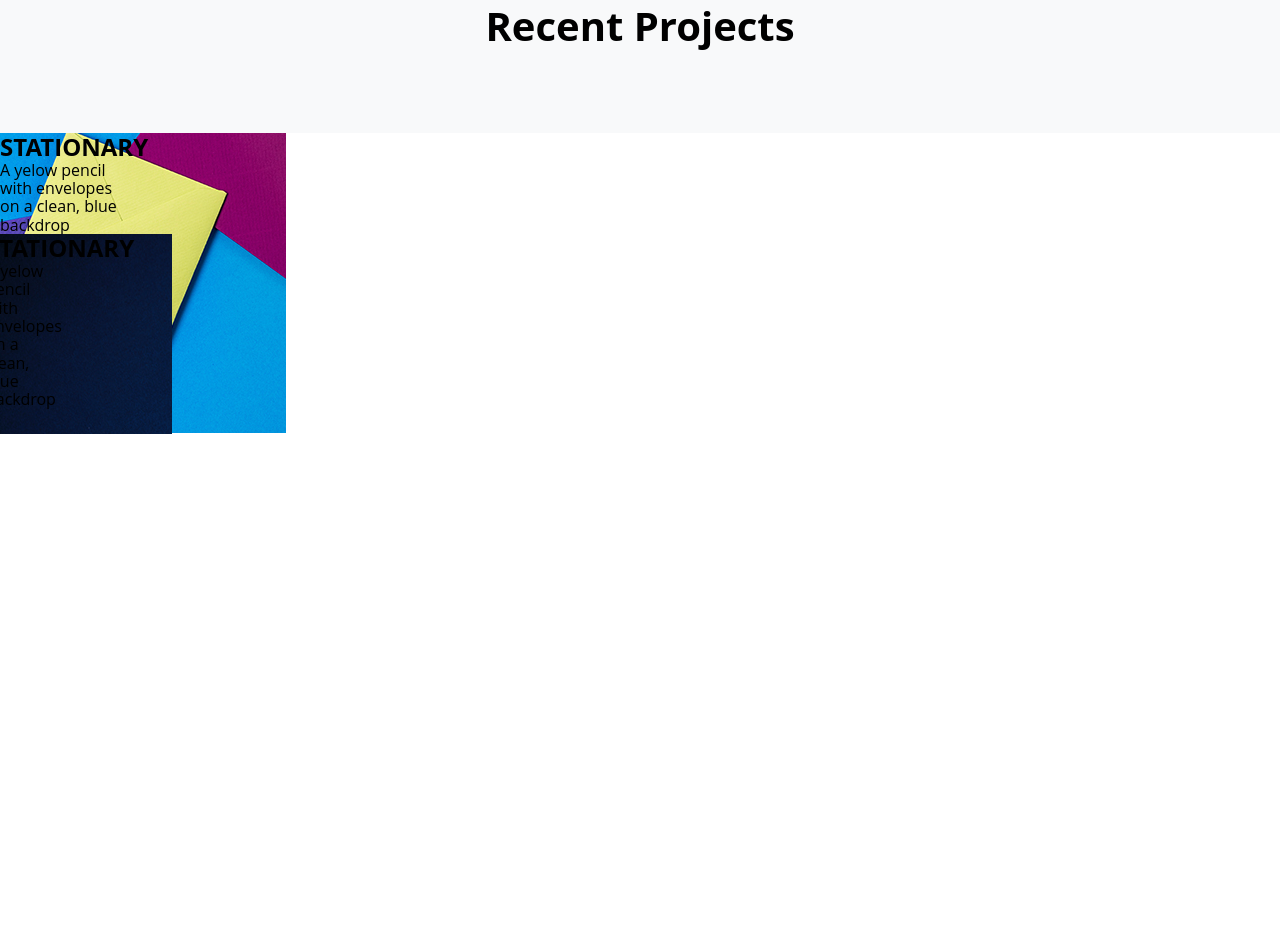
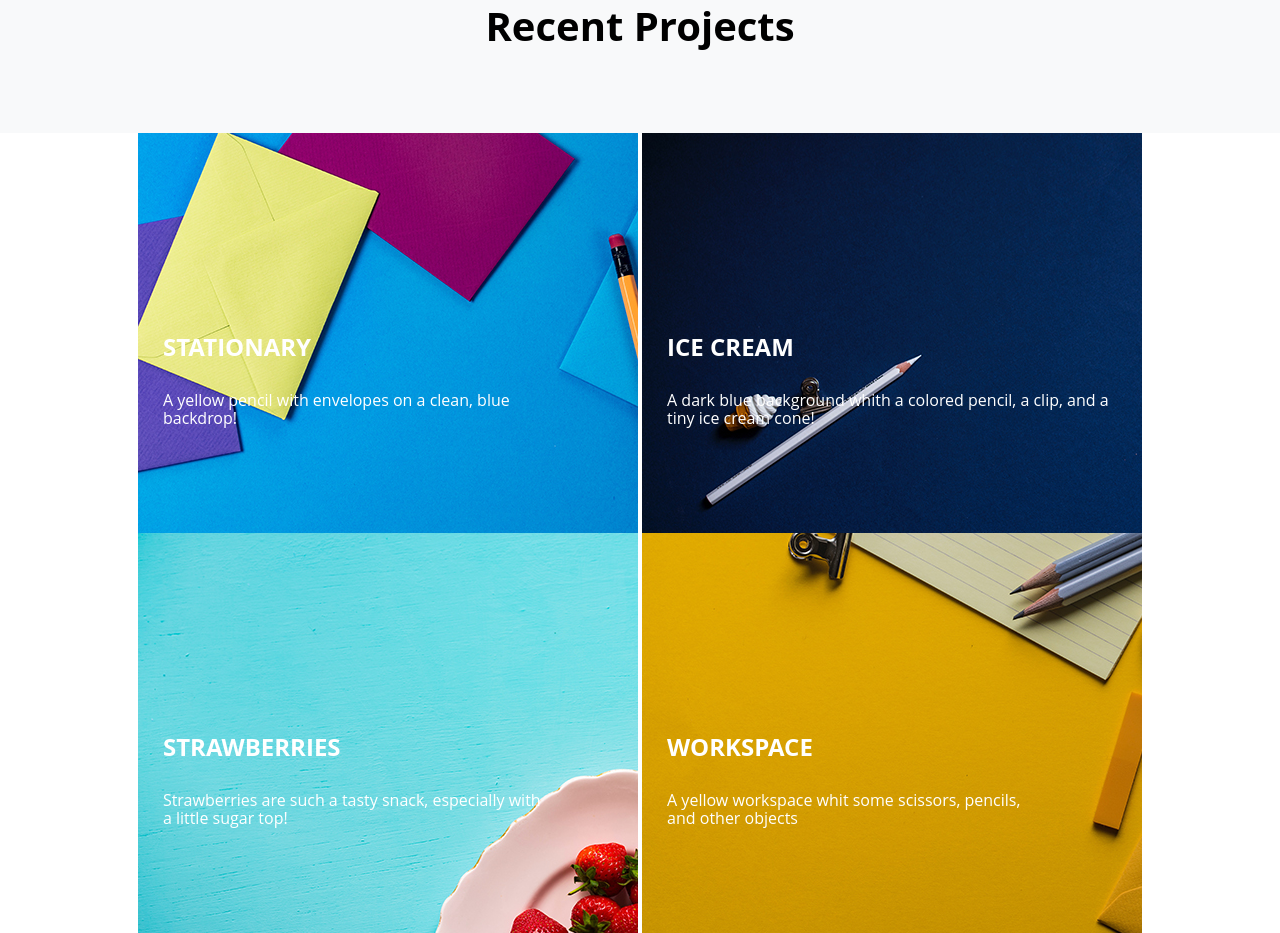
Before and after one commit to castroabigail/YazminEvaluacion, a plain HTML site: page index.html in a window 1280 px wide. Shown: the part 1927-2860 px from the top of the page. Before the commit the page ends 2361 px from the top, so only its background shows below. Drawn offline with Linux system fonts and the light colour scheme.

Commit message:
termine de acomodar imagenes, titulos y texto, puse color y tamaños

```diff
--- a/css/style.css
+++ b/css/style.css
@@ -90,18 +90,63 @@ h1{
 	height: 280px;
 	background-color: #f8f9fa;
 }
-.parte6{
+.imghojas{
 	background-image: url(../img/portfolio-1.jpg);
-	height: 300px;
-	width: 300px;
+	background-image: url(../img/portfolio-2.jpg);
+	width: 400px;
+	height: 400px;
 	margin-left: 70px;
-	display: block;
+	background-repeat: no-repeat;
+	 background-position: center;
+	 float: left;
 
 }
-.parte7{
+.imglapizblanco{
 	background-image: url(../img/portfolio-2.jpg);
 	width: 200px;
 	height: 200px;
-	float: left;
+	background-repeat: no-repeat;
+   background-position: bottom right;
+   margin-left: 600px;
 
 }
+.img11 {
+  background-image: url(../img/portfolio-1.jpg);
+  display:inline-block;
+  width: 500px;
+  height: 400px;
+  text-align: center;
+}
+.img12 {
+  background-image: url(../img/portfolio-2.jpg);
+  display:inline-block;
+  width: 500px;
+  height: 400px;
+  text-align: center;
+}
+.img13 {
+  background-image: url(../img/portfolio-3.jpg);
+  display:inline-block;
+  width: 500px;
+  height: 400px;
+  text-align: center;
+}
+.img14 {
+  background-image: url(../img/portfolio-4.jpg);
+  display:inline-block;
+  width: 500px;
+  height: 400px;
+  text-align: center;
+}
+.titulosimagenes{
+	color: white;
+	text-align-last: left;
+	margin-left: 5%;
+	margin-top: 200px;
+}
+.pimg{
+	color: white;
+	text-align-last: left;
+	margin-left: 5%;
+	margin-top: 30px;
+}
--- a/index.html
+++ b/index.html
@@ -70,20 +70,35 @@
 			<h2 class="textrecent">Recent Projects</h2>
 		</section>
 	</div>
-	<div class="row parte6">
-		<section class="col-6 imghojas">
-			<h2>STATIONARY</h2>
-			<p>A yelow pencil with envelopes on a clean, blue<br>
-			 backdrop</p>
-		</section>
 
-	<div class="row parte7">
-		<section class="col-6 imglapizblanco">
-			<h2>STATIONARY</h2>
-			<p>A yelow pencil with envelopes on a clean, blue<br>
-			 backdrop</p>
-		</section>
+	<div class="row">
+		<center>
+			<div class="img11">
+				<h2 class="titulosimagenes">STATIONARY</h2>
+				<p class="pimg">A yellow pencil with envelopes on a clean, blue<br>
+				 backdrop!</p>
+			</div>
+			<div class="img12">
+				<h2 class="titulosimagenes">ICE CREAM</h2>
+				<p class="pimg">A dark blue background whith a colored pencil, a clip, and a <br>
+				tiny ice cream cone!</p>
+			</div>
+		</center>
 	</div>
+	<div class="row">
+		<center>
+			<div class="img13">
+				<h2 class="titulosimagenes">STRAWBERRIES</h2>
+				<p class="pimg">Strawberries are such a tasty snack, especially with<br>
+				a little sugar top! </p>
+			</div>
+			<div class="img14">
+				<h2 class="titulosimagenes">WORKSPACE</h2>
+				<p class="pimg">A yellow workspace whit some scissors, pencils,<br>
+				and other objects </p>
+			</div>
+		</center>
 	</div>
+
 </body>
 </html>
```
